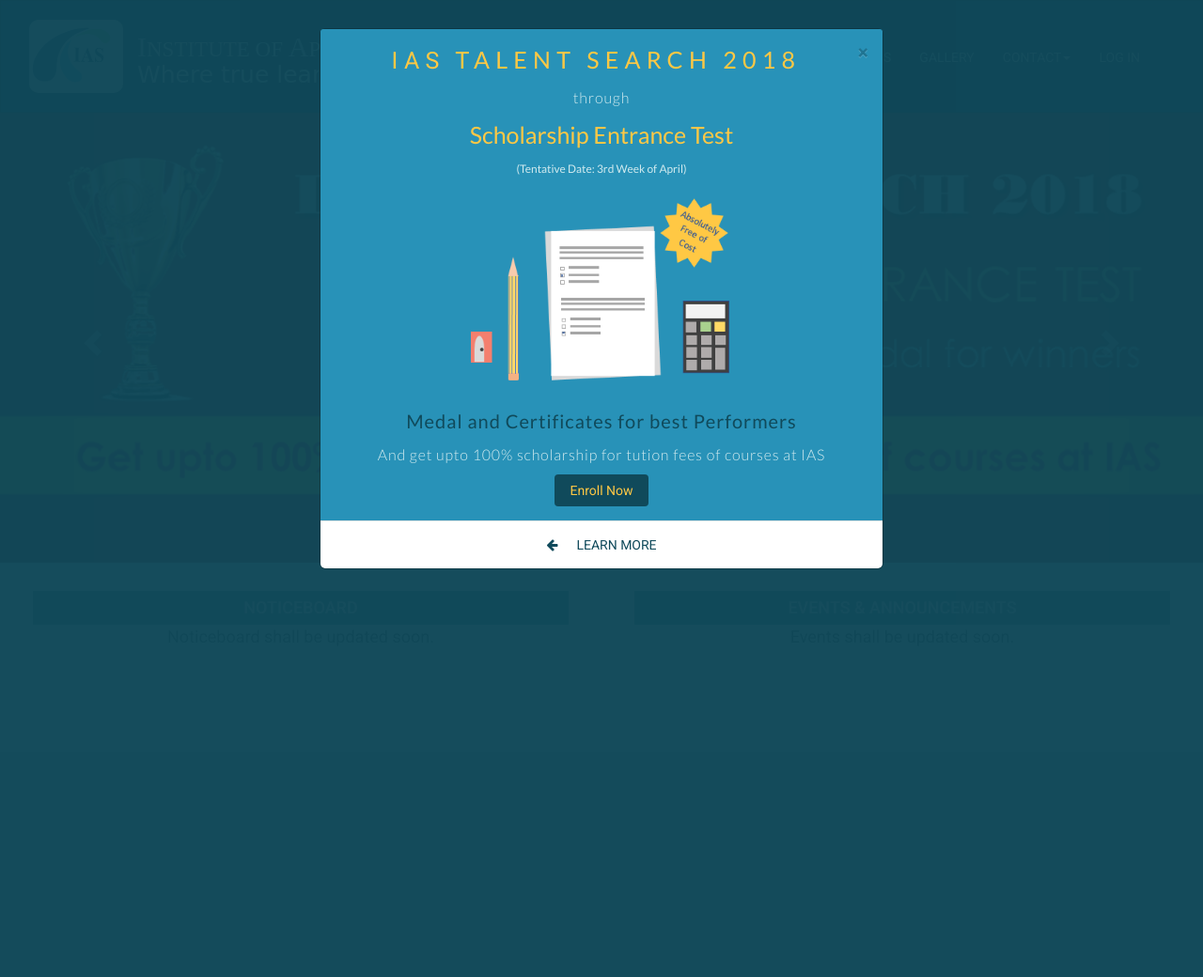
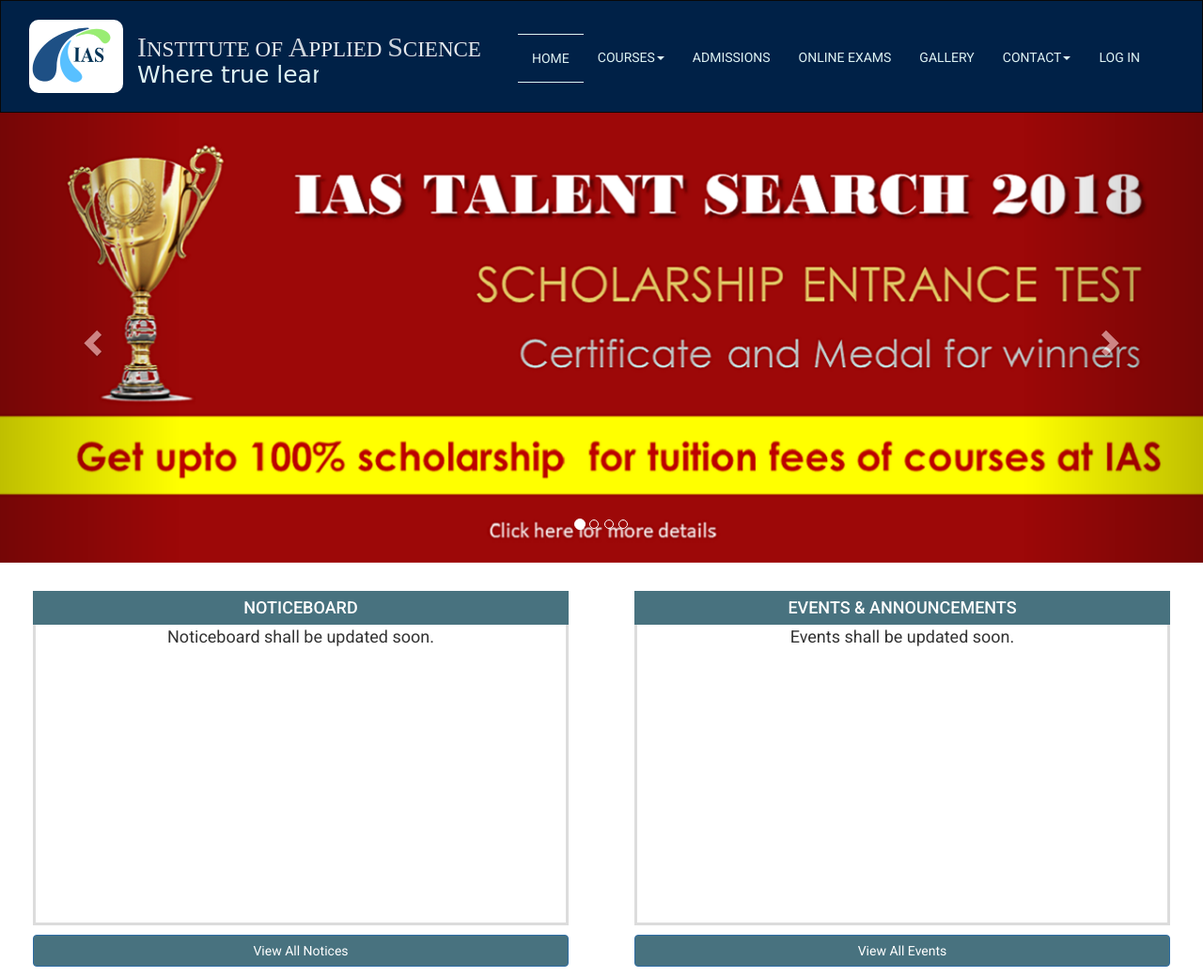
Before and after one commit to prince737/IAS-Academic, a PHP site: page /iasacademic/ in a window 1280 px wide. Shown: the top 1040 px of the page at 94% size. Before the commit the page ends 606 px from the top, so only its background shows below. Run offline with PHP 8.4, Linux system fonts and the light colour scheme; data that the repository does not hold is empty.

Commit message:
Index Update

```diff
--- a/index.php
+++ b/index.php
@@ -164,7 +164,7 @@
 				<h4 class="label-primary text-center">NOTICEBOARD</h4>
 				<div class="notice-board">
 					<?php
-						$query ="Select * from notices where notices_status=1 order by strtotime(notices_date) DESC";
+						$query ="Select * from notices where notices_status=1";
 						$result =@mysqli_query($conn,$query);
 						$count=mysqli_num_rows($result);
 						if($count < 1){
@@ -508,7 +508,7 @@
 
 	<!-- SET MODAL -->
 
-	<div id="set" class="modal fade" tabindex="-1" role="dialog" aria-labelledby="memberModalLabel" aria-hidden="true">
+	<!--<div id="set" class="modal fade" tabindex="-1" role="dialog" aria-labelledby="memberModalLabel" aria-hidden="true">
 		<div class="modal-dialog">
 			<div class="modal-content" >
 				<div class="modal-body">
@@ -527,7 +527,7 @@
 				</div>
 			</div>
 		</div>
-	</div>
+	</div>-->
 
 	<?php
 
```
